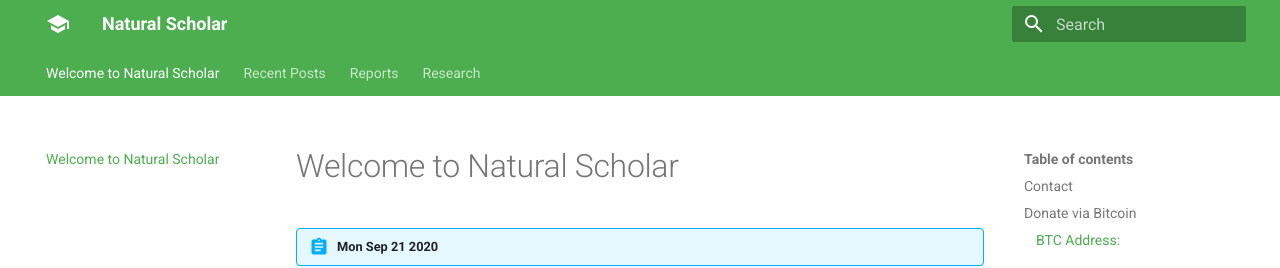
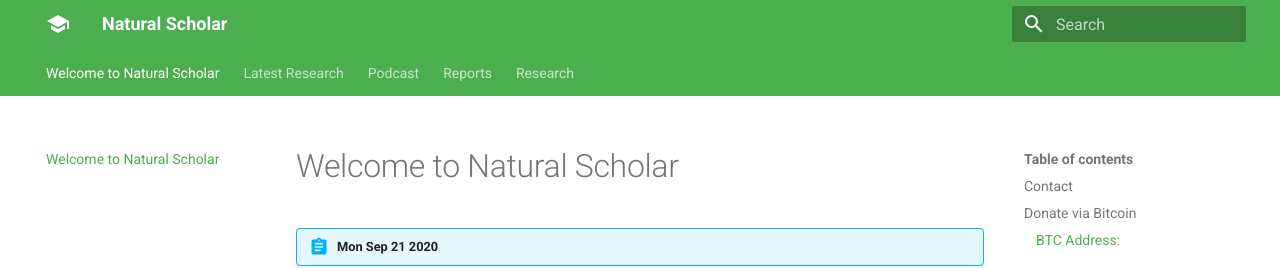
Before and after one commit to anthonyrussano/naturalscholar.com, an MkDocs documentation site: the page built from docs/index.md, in a window 1280 px wide. Shown: the top 268 px of the page. Built offline with MkDocs 1.6.1 and Material for MkDocs 9.7.7, drawn with Linux system fonts in a browser that asks for light colours.

Commit message:
added podcast

```diff
--- a/docs/recent-posts.md
+++ b/docs/latest-research.md
@@ -1,4 +1,4 @@
-# Recent Posts
+# Latest Research
 
 !!! abstract "[Rosemary](/research/natural-healing/rosemary/) Extract Component has been shown to improve metabolic abnormalities"
 
```
Also changed, not shown: docs/podcast.md (added, +3 -0 lines), docs/research/natural-healing/rosemary.md (+0 -1 lines).
